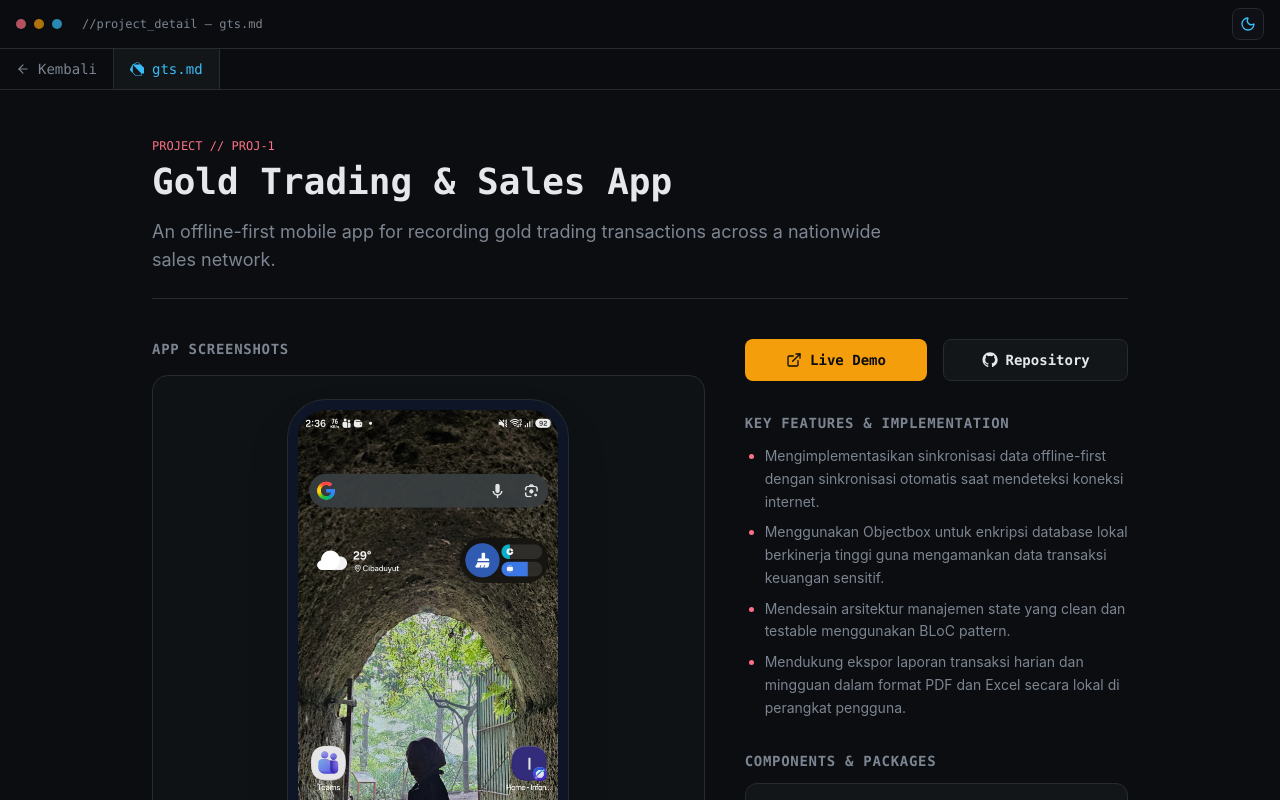
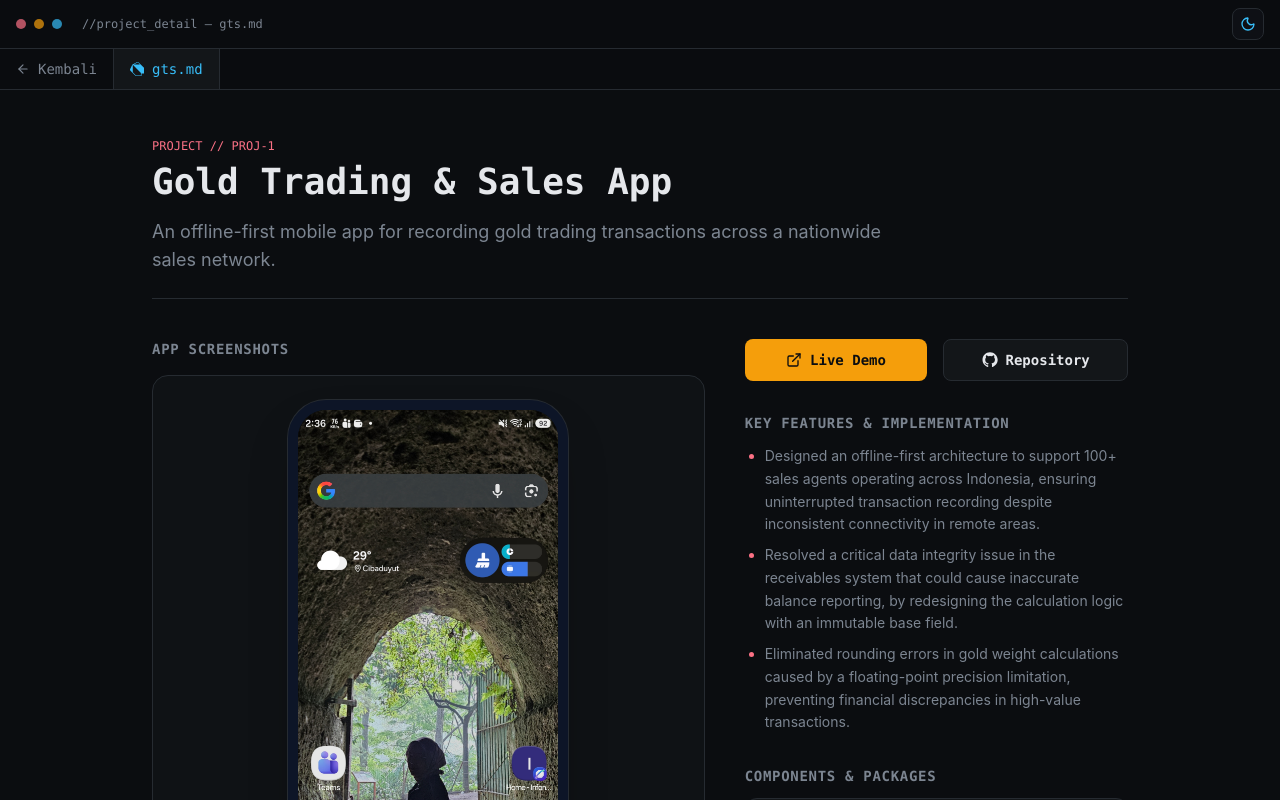
Before and after one commit to andrehaliim/newporto, a Next.js app: page /projects/proj-1 in a window 1280 px wide. Shown: the top 800 px of the page. Built offline with nearby package versions, Linux system fonts and the light colour scheme.

Commit message:
import projects description from cv

```diff
--- a/src/data/portfolio.ts
+++ b/src/data/portfolio.ts
@@ -42,10 +42,9 @@ export const projects = [
       "/projects/project-3.png"
     ],
     descriptionPoints: [
-      "Mengimplementasikan sinkronisasi data offline-first dengan sinkronisasi otomatis saat mendeteksi koneksi internet.",
-      "Menggunakan Objectbox untuk enkripsi database lokal berkinerja tinggi guna mengamankan data transaksi keuangan sensitif.",
-      "Mendesain arsitektur manajemen state yang clean dan testable menggunakan BLoC pattern.",
-      "Mendukung ekspor laporan transaksi harian dan mingguan dalam format PDF dan Excel secara lokal di perangkat pengguna."
+      "Designed an offline-first architecture to support 100+ sales agents operating across Indonesia, ensuring uninterrupted transaction recording despite inconsistent connectivity in remote areas.",
+      "Resolved a critical data integrity issue in the receivables system that could cause inaccurate balance reporting, by redesigning the calculation logic with an immutable base field.",
+      "Eliminated rounding errors in gold weight calculations caused by a floating-point precision limitation, preventing financial discrepancies in high-value transactions."
     ],
     componentsUsed: [
       {
@@ -82,9 +81,9 @@ export const projects = [
       "/projects/project-4.png"
     ],
     descriptionPoints: [
-      "Mengembangkan antarmuka pencarian armada kendaraan yang real-time dengan filter kustom dinamis.",
-      "Integrasi websocket untuk memperbarui harga penawaran lelang secara instan tanpa perlu reload halaman.",
-      "Menerapkan caching gambar yang dioptimalkan untuk performa scrolling yang sangat mulus di perangkat low-end."
+      "Built a customizable field inspection platform that was successfully sold and adopted by multiple enterprise clients, following live prototype demonstrations to prospective customers.",
+      "Designed a conditional, multi-format questionnaire engine — supporting photo evidence, GPS geofencing, and digital signatures — allowing flexible customization per client and industry requirements.",
+      "Architected the app's core logic (Provider-based state management, dynamic form navigation) to support scalability across multiple client use cases with minimal code changes."
     ],
     componentsUsed: [
       {
@@ -115,9 +114,9 @@ export const projects = [
       "/projects/project-2.png"
     ],
     descriptionPoints: [
-      "Mengintegrasikan fitur geofencing untuk memastikan inspektur berada tepat di lokasi sebelum mengisi formulir.",
-      "Membuat builder kuesioner dinamis yang mendukung validasi input kompleks dan percabangan logika pertanyaan.",
-      "Mengotomatiskan penandaan koordinat GPS presisi tinggi pada setiap foto bukti inspeksi."
+      "Served as the dedicated mobile developer for an international client-facing car auction platform (Philippines-based client, sourcing vehicles from Japan and New Zealand), working the entire mobile frontend while collaborating with the client's web team.",
+      "Built end-to-end auction functionality covering real-time bidding, automated transaction confirmations, and user-specific activity tracking (history, saved listings, and inventory visibility) — enabling users to discover, bid, and manage vehicle auctions seamlessly from a single app.",
+      "Delivered a production-ready mobile platform engineered for reliability under concurrent bidding activity, supporting live auction operations for an overseas enterprise client."
     ],
     componentsUsed: [
       {
@@ -148,9 +147,9 @@ export const projects = [
       "/projects/project-3.png"
     ],
     descriptionPoints: [
-      "Menyediakan kalkulasi jadwal shalat offline menggunakan koordinat GPS dan rumus astronomi standar industri.",
-      "Integrasi sensor kompas internal perangkat untuk menunjukkan arah kiblat secara interaktif dan presisi.",
-      "Menyajikan fitur bacaan Al-Quran offline lengkap dengan terjemahan bahasa Indonesia dan audio murattal."
+      "Independently designed and developed a personal Islamic companion app (Flutter) — published as an open-source project on GitHub with downloadable releases.",
+      "Built core Islamic companion features including prayer time tracking with adjustable settings and custom adhan notifications, Qibla direction finder and nearby mosque locator, and Quran reader with daily hadith modules including multi-language localization support.",
+      "Engineered a home screen widget with scheduled background updates via WorkManager, syncing real-time prayer data from the Al Adhan API with local SQLite caching, and implemented dark mode theming for a polished user experience."
     ],
     componentsUsed: [
       {
```
